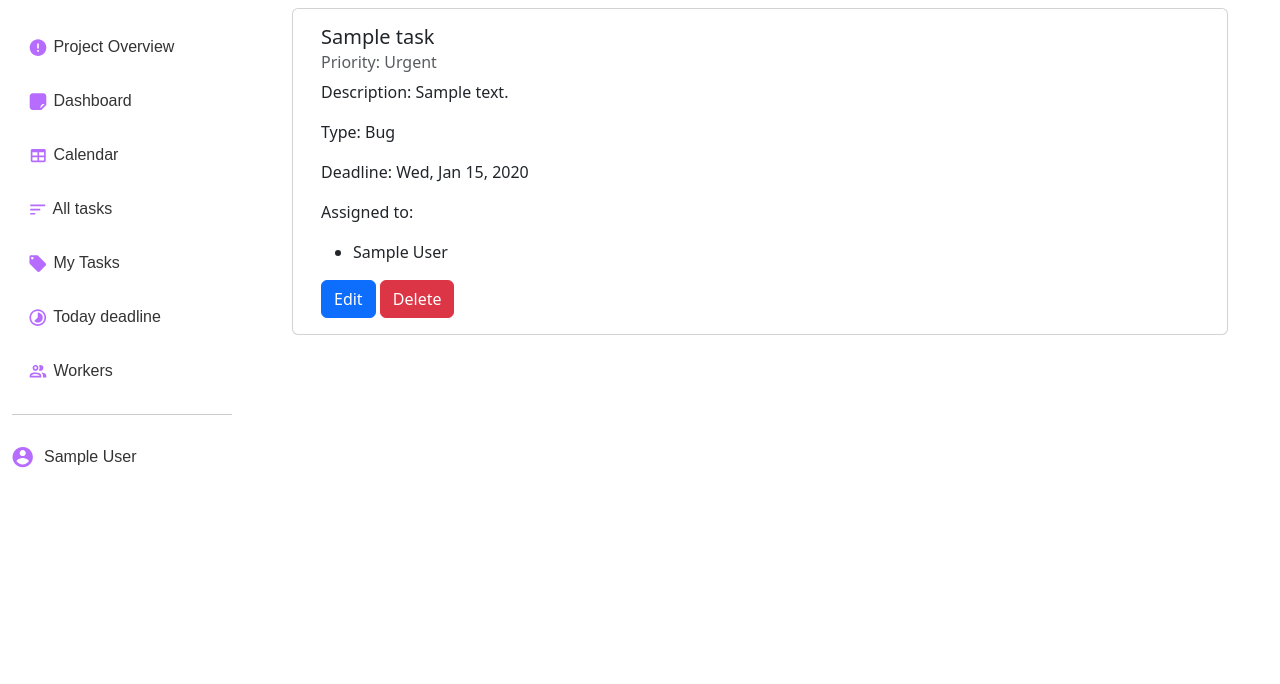
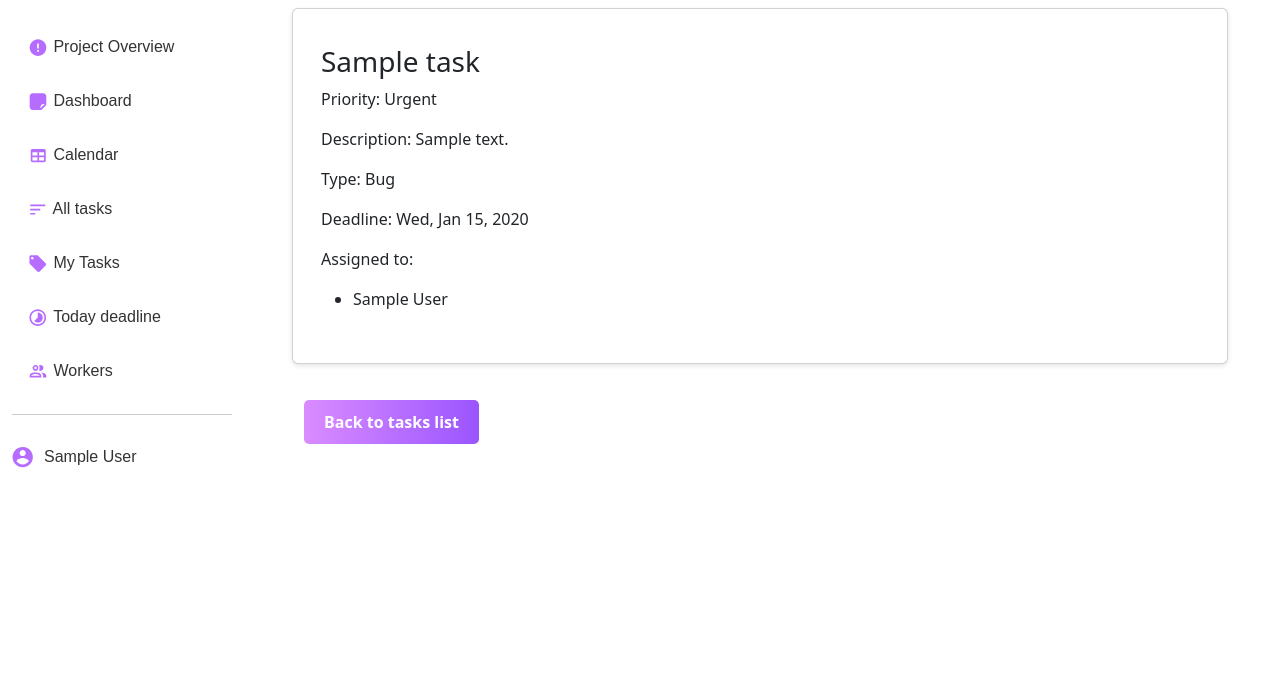
Before and after one commit to oleksandra-shershen/task-manager, a Django app: page /tasks/1/ in a window 1280 px wide. Shown: the part 60-744 px from the top of the page. Run offline with Django 4.2, Linux system fonts and the light colour scheme; a user stored in the database is signed in; tables that the repository leaves empty hold one stand-in row (values such as "Sample post").

Commit message:
Add page with added style to show full info about task

```diff
--- a/templates/task_manager/index.html
+++ b/templates/task_manager/index.html
@@ -41,6 +41,6 @@
     {% endblock %}
 
     <div class="mt-3">
-        <a href="#" class="gradient-btn">Add new task</a>
+        <a href="{% url 'task_manager:create-task' %}" class="gradient-btn">Add new task</a>
     </div>
 {% endblock %}
--- a/templates/task_manager/task_detail.html
+++ b/templates/task_manager/task_detail.html
@@ -1,11 +1,34 @@
+<style>
+    .task-container {
+        background-color: #fff;
+        padding: 20px;
+        margin-bottom: 20px;
+        border-radius: 5px;
+        box-shadow: 0 2px 5px rgba(0, 0, 0, 0.1);
+    }
+
+    .gradient-btn {
+        display: inline-block;
+        padding: 10px 20px;
+        font-size: 16px;
+        font-weight: bold;
+        color: #fff;
+        text-decoration: none;
+        border-radius: 5px;
+        background: linear-gradient(to right, #DA8CFF, #9A55FF);
+        transition: background 0.3s ease, border-color 0.3s ease, color 0.3s ease;
+        margin-right: 20px;
+    }
+</style>
+
 {% extends "base.html" %}
 {% load static %}
 
 {% block content %}
-<div class="card">
+<div class="task-container card">
   <div class="card-body">
-        <h5 class="card-title">{{ task.name }}</h5>
-        <h6 class="card-subtitle mb-2 text-muted">Priority: {{ task.get_priority_display }}</h6>
+    <h3 class="card-title">{{ task.name }}</h3>
+    <p> Priority: {{ task.get_priority_display }}</p>
     <p class="card-text">Description: {{ task.description }}</p>
     <p>Type: {{ task.task_type.name }}</p>
     <p>Deadline: {{ task.deadline|date:"D, M d, Y" }}</p>
@@ -16,8 +39,10 @@
       {% endfor %}
     </ul>
     </p>
-        <a href="{% url 'task_manager:task-update' task.id %}" class="btn btn-primary">Edit</a>
-        <a href="{% url 'task_manager:task-delete' task.id %}" class="btn btn-danger">Delete</a>
   </div>
 </div>
+<div class="mt-3">
+  <a href="{% url 'task_manager:tasks' %}" class="gradient-btn">Back to tasks list</a>
+
+</div>
 {% endblock %}
```
Lines whose indentation alone changed are shown as unchanged.
